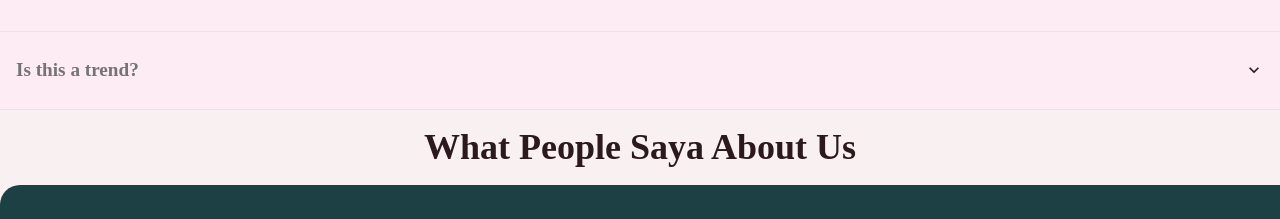
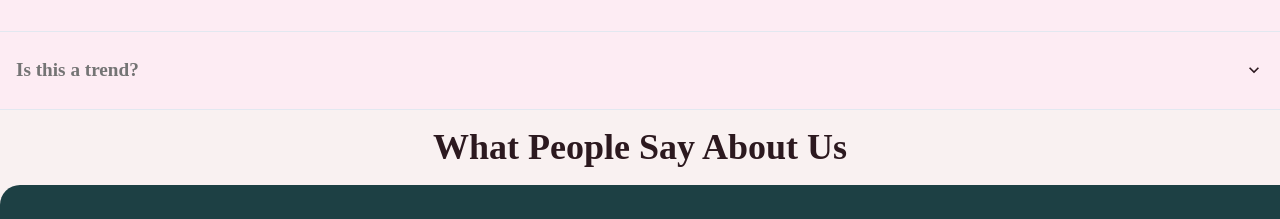
Before and after one commit to AchevaEnterprise/RMS-landing-page, a React (Create React App) app: page / in a window 1280 px wide. Shown: the part 3647-3866 px from the top of the page. Built offline with nearby package versions, Linux system fonts and the light colour scheme.

Commit message:
fixed spelling bug

```diff
--- a/src/components/Testimonials.tsx
+++ b/src/components/Testimonials.tsx
@@ -76,7 +76,7 @@ const Testimonials = () => {
   }, []);
   return (
     <Box as="section" my="1rem" overflowX="hidden">
-      <Heading textAlign="center">What People Saya About Us</Heading>
+      <Heading textAlign="center">What People Say About Us</Heading>
       <Box ref={triggerRef}>
         <Flex
           ref={sectionRef}
```
